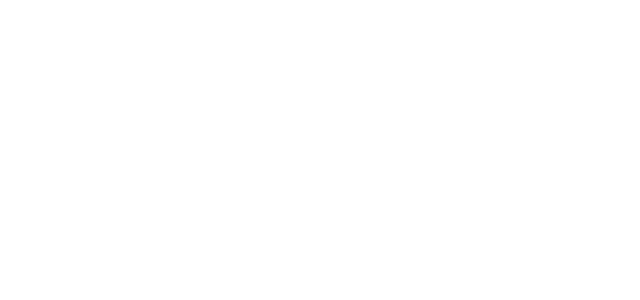
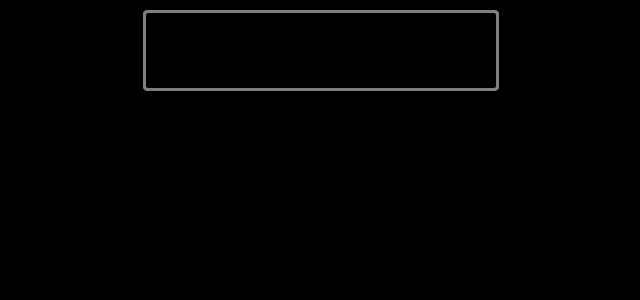
Before and after one commit to caygesinnett/rotation, a React (Create React App) app: page / in a window 1280 px wide. Shown: the top 300 px of the page, without its empty margins (322-962 px from the left). Built offline with nearby package versions, Linux system fonts and the light colour scheme.

Commit message:
need to understand css positioning so that rotation, schedule, etc... divs are not on top of each other, added grey bubble border

```diff
--- /dev/null
+++ b/src/App.css
@@ -0,0 +1,20 @@
+:root {
+	--backgroundColor: black;
+}
+
+body {
+	background-color: var(--backgroundColor);
+}
+
+.squareBubble {
+	background-color: var(--backgroundColor);
+	min-height: 75px;
+	width: 350px;
+	border: 3px solid gray;
+	border-radius: 5px;
+	position: absolute;
+	left: 50%;
+	margin-left: -175px;
+	margin-top: 10px;
+	margin-bottom: 10px;
+}
--- a/src/App.tsx
+++ b/src/App.tsx
@@ -1,5 +1,6 @@
 import React from 'react'
 import logo from './logo.svg'
+import './App.css'
 
 function App() {
 	return (
@@ -13,19 +14,19 @@
 }
 
 function Rotation() {
-	return <div id="rotation"></div>
+	return <div id="rotation" className="squareBubble"></div>
 }
 
 function Schedule() {
-	return <div id="schedule"></div>
+	return <div id="schedule" className="squareBubble"></div>
 }
 
 function Cut() {
-	return <div id="cut"></div>
+	return <div id="cut" className="squareBubble"></div>
 }
 
 function Introduce() {
-	return <div id="introduce"></div>
+	return <div id="introduce" className="squareBubble"></div>
 }
 
 export default App
```
